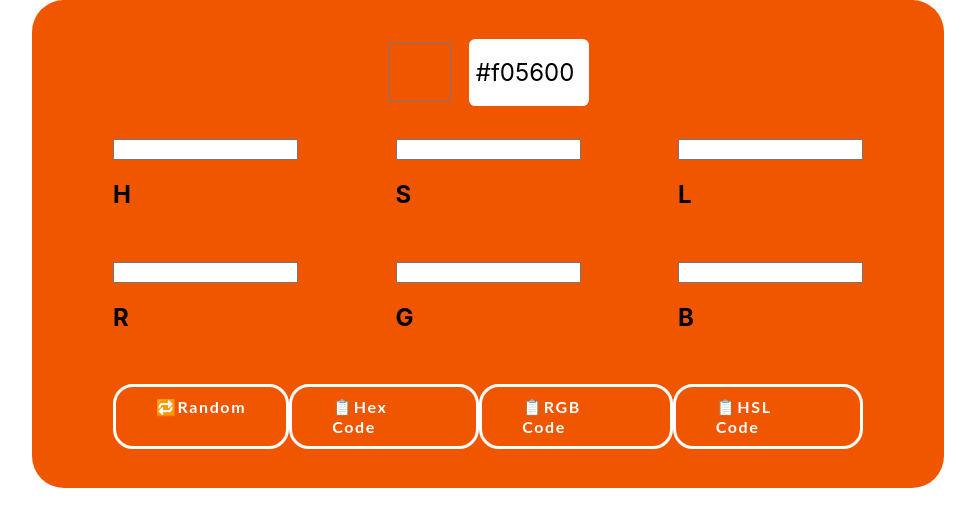
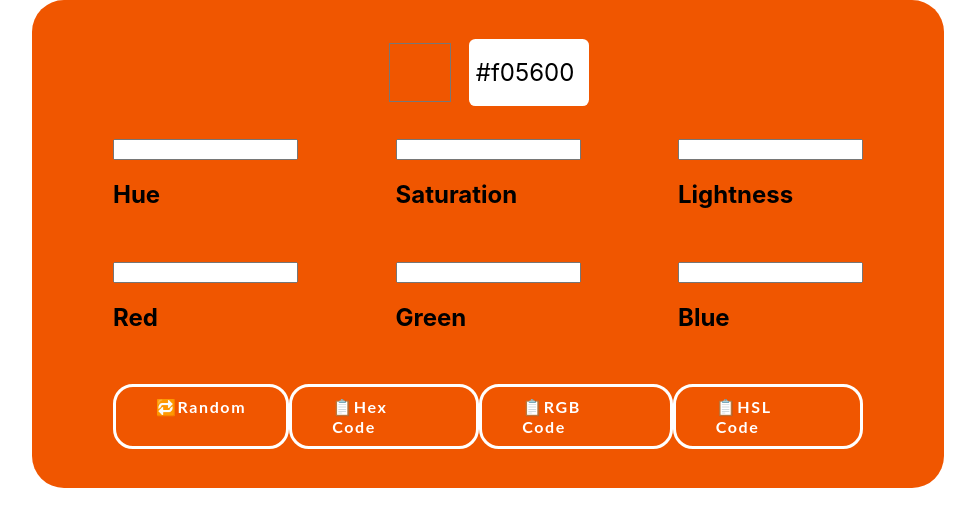
Before and after one commit to losier/colorpad, a Next.js app: page / in a window 1280 px wide. Shown: the top 526 px of the page, without its empty margins (152-1127 px from the left). Built offline with nearby package versions, Linux system fonts and the light colour scheme.

Commit message:
added hext to rgb

```diff
--- a/components/Form.tsx
+++ b/components/Form.tsx
@@ -1,6 +1,5 @@
 import React, { useState } from "react";
 import styles from "../styles/form.module.css";
-import jsonData from "../assets/color.json";
 
 const Form = () => {
   const [color, setColor] = useState("#f05600");
@@ -10,6 +9,16 @@ const Form = () => {
   const [r, setR] = useState("");
   const [g, setG] = useState("");
   const [b, setB] = useState("");
+
+  const hexTOrgb = (hex: string) => {
+    var r = parseInt(hex.slice(1, 3), 16);
+    var g = parseInt(hex.slice(3, 5), 16);
+    var b = parseInt(hex.slice(5, 7), 16);
+
+    setR(`${r}`);
+    setB(`${b}`);
+    setG(`${g}`);
+  };
 
   return (
     <div style={{ backgroundColor: color }} className={styles.main_container}>
@@ -27,9 +36,11 @@ const Form = () => {
           onChange={(e) => {
             if (e.target.value.startsWith("#")) {
               setColor(e.target.value);
+              hexTOrgb(color);
             }
             if (e.target.value.length === 0) {
               setColor("#000");
+              hexTOrgb("#000000");
             }
           }}
         />
@@ -38,32 +49,44 @@ const Form = () => {
       {/* HEX  */}
       <div className={styles.hsl}>
         <article>
-          <input type="number" onChange={(e) => setH(e.target.value)} />
-          <h1>H</h1>
+          <input type="number" onChange={(e) => {}} value={h} />
+          <h1>Hue</h1>
         </article>
         <article>
           <input type="number" onChange={(e) => setS(e.target.value)} />
-          <h1>S</h1>
+          <h1>Saturation</h1>
         </article>
         <article>
           <input type="number" onChange={(e) => setL(e.target.value)} />
-          <h1>L</h1>
+          <h1>Lightness</h1>
         </article>
       </div>
 
       {/* RGB  */}
       <div className={styles.rgb}>
         <article>
-          <input type="number" onChange={(e) => setR(e.target.value)} />
-          <h1>R</h1>
+          <input
+            type="number"
+            onChange={(e) => setR(e.target.value)}
+            value={r}
+          />
+          <h1>Red</h1>
         </article>
         <article>
-          <input type="number" onChange={(e) => setG(e.target.value)} />
-          <h1>G</h1>
+          <input
+            type="number"
+            onChange={(e) => setG(e.target.value)}
+            value={g}
+          />
+          <h1>Green</h1>
         </article>
         <article>
-          <input type="number" onChange={(e) => setB(e.target.value)} />
-          <h1>B</h1>
+          <input
+            type="number"
+            onChange={(e) => setB(e.target.value)}
+            value={b}
+          />
+          <h1>Blue</h1>
         </article>
       </div>
 
@@ -76,6 +99,7 @@ const Form = () => {
               16
             );
             setColor("#" + randomColor);
+            hexTOrgb("#" + randomColor);
           }}
           className={styles.btn}
         >
```
